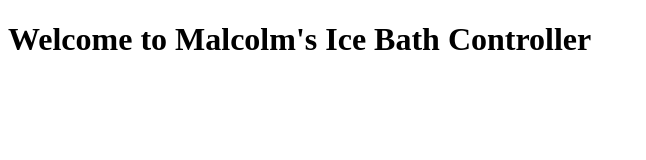
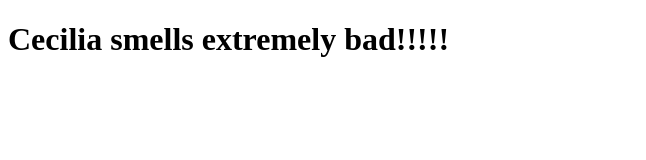
Before and after one commit to MHollett/Ice-Bath-Website, a plain HTML site: page index.html in a window 1280 px wide. Shown: the whole page, without its empty margins (0-646 px from the left). Drawn offline with Linux system fonts and the light colour scheme.

Commit message:
quick update

```diff
--- a/index.html
+++ b/index.html
@@ -1,6 +1,6 @@
 <!DOCTYPE html>
 <html>
     <body>
-        <h1>Welcome to Malcolm's Ice Bath Controller</h1>
+        <h1>Cecilia smells extremely bad!!!!!</h1>
     </body>
 </html>
```
